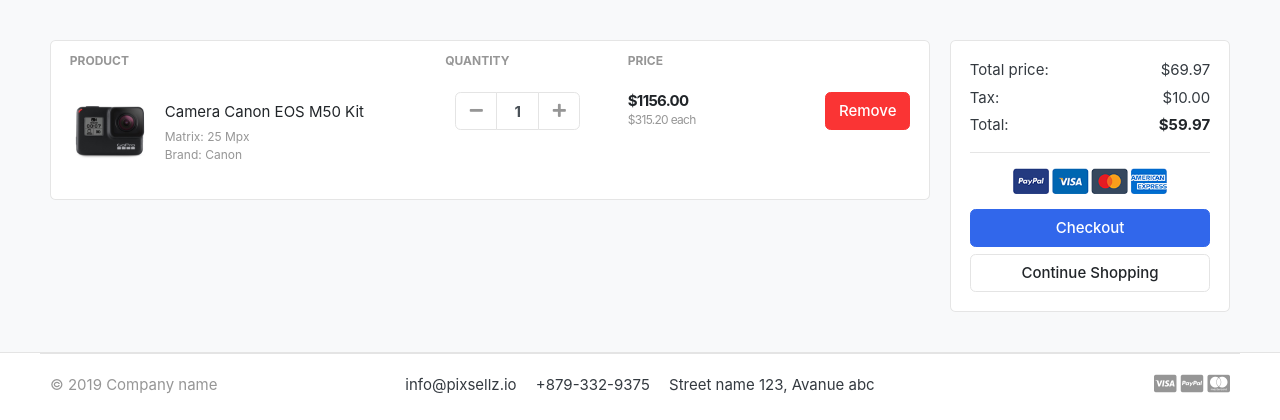
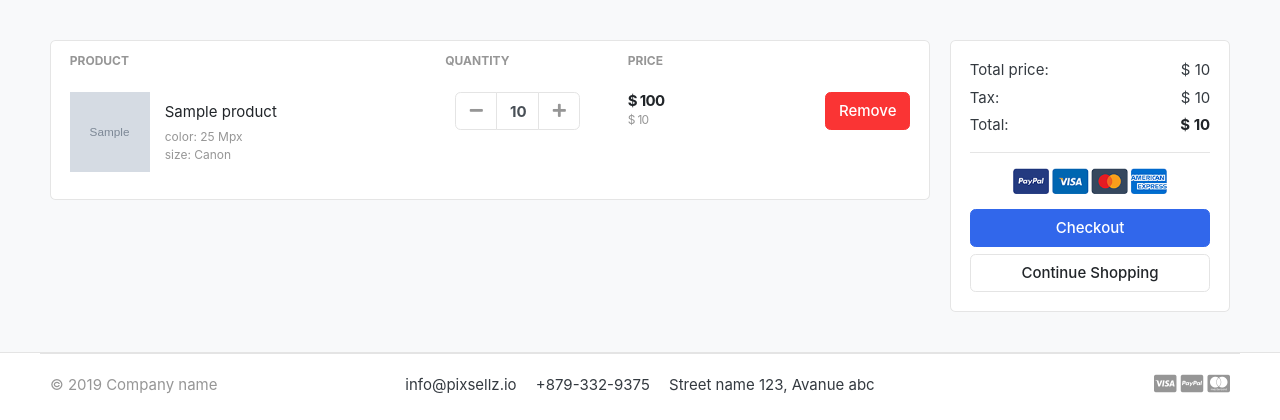
Before and after one commit to nitesh2910/django-great-cart-project, a Django app: template templates/store/cart.html in a window 1280 px wide. Shown: the part 118-538 px from the top of the page. Run offline with Django 3.2, Linux system fonts and the light colour scheme; tables that the repository leaves empty hold one stand-in row (values such as "Sample post"); the template is opened without the code that fills it: values that come from a table or form of the project are taken from there, most other values are stand-ins (such as "Sample title", 1, 10 or a date in 2020); grey boxes marked "Sample" are stand-in pictures; some libraries are stand-ins or nearby versions; some web fonts are replaced.

Commit message:
Creating Inccrement operator and sub-total, tax , grand total function

```diff
--- a/carts/models.py
+++ b/carts/models.py
@@ -16,5 +16,8 @@
     quantity = models.IntegerField()
     is_active = models.BooleanField(default=True)
 
+    def sub_total(self):
+        return self.product.price * self.quantity
+
     def __str__(self):
         return self.product
--- a/carts/urls.py
+++ b/carts/urls.py
@@ -4,4 +4,5 @@
 
 urlpatterns = [
     path('', views.cart, name= 'cart'),
+    path('add_cart/<int:product_id>/', views.add_cart, name= 'add_cart'),
 ]
--- a/templates/store/cart.html
+++ b/templates/store/cart.html
@@ -17,17 +17,18 @@
                 </tr>
               </thead>
               <tbody>
+                {% for cart_item in cart_items %}
                 <tr>
                   <td>
                     <figure class="itemside align-items-center">
                       <div class="aside">
-                        <img src="{% static './images/items/11.jpg' %}" class="img-sm" />
+                        <img src="{{ cart_item.product.images.url }}" class="img-sm" />
                       </div>
                       <figcaption class="info">
-                        <a href="#" class="title text-dark">Camera Canon EOS M50 Kit</a>
+                        <a href="#" class="title text-dark">{{ cart_item.product.product_name }}</a>
                         <p class="text-muted small">
-                          Matrix: 25 Mpx <br />
-                          Brand: Canon
+                          color: 25 Mpx <br />
+                          size: Canon
                         </p>
                       </figcaption>
                     </figure>
@@ -39,9 +40,9 @@
                         <div class="input-group-prepend">
                           <button class="btn btn-light" type="button" id="button-plus"><i class="fa fa-minus"></i></button>
                         </div>
-                        <input type="text" class="form-control" value="1" />
+                        <input type="text" class="form-control" value="{{ cart_item.quantity }}" />
                         <div class="input-group-append">
-                          <button class="btn btn-light" type="button" id="button-minus"><i class="fa fa-plus"></i></button>
+                          <a href="{% url 'add_cart' cart_item.product.id %}" class="btn btn-light" type="button" id="button-minus"><i class="fa fa-plus"></i></a>
                         </div>
                       </div>
                       <!-- input-group.// -->
@@ -50,8 +51,8 @@
                   </td>
                   <td>
                     <div class="price-wrap">
-                      <var class="price">$1156.00</var>
-                      <small class="text-muted">$315.20 each</small>
+                      <var class="price">$ {{ cart_item.sub_total }}</var>
+                      <small class="text-muted">$ {{ cart_item.product.price }}</small>
                     </div>
                     <!-- price-wrap .// -->
                   </td>
@@ -59,6 +60,7 @@
                     <a href="" class="btn btn-danger">Remove</a>
                   </td>
                 </tr>
+                {% endfor %}
               </tbody>
             </table>
           </div>
@@ -70,15 +72,15 @@
             <div class="card-body">
               <dl class="dlist-align">
                 <dt>Total price:</dt>
-                <dd class="text-right">$69.97</dd>
+                <dd class="text-right">$ {{total}}</dd>
               </dl>
               <dl class="dlist-align">
                 <dt>Tax:</dt>
-                <dd class="text-right">$10.00</dd>
+                <dd class="text-right">$ {{tax}}</dd>
               </dl>
               <dl class="dlist-align">
                 <dt>Total:</dt>
-                <dd class="text-right text-dark b"><strong>$59.97</strong></dd>
+                <dd class="text-right text-dark b"><strong>$ {{grand_total}}</strong></dd>
               </dl>
               <hr />
               <p class="text-center mb-3">
--- a/templates/store/product_detail.html
+++ b/templates/store/product_detail.html
@@ -50,7 +50,7 @@
               {% if single_product.stock <= 0 %}
                   <h5 class="text-danger">Out Of Stock</h5>
               {% else %}
-                   <a href="./product-detail.html" class="btn btn-primary"><span class="text">Add to cart</span> <i class="fas fa-shopping-cart"></i></a>
+                   <a href="{% url 'add_cart' single_product.id %}" class="btn btn-primary"><span class="text">Add to cart</span> <i class="fas fa-shopping-cart"></i></a>
              {% endif %}
             </article> <!-- product-info-aside .// -->
           </main> <!-- col.// -->
```
Also changed, not shown: carts/views.py (+54 -3 lines).
